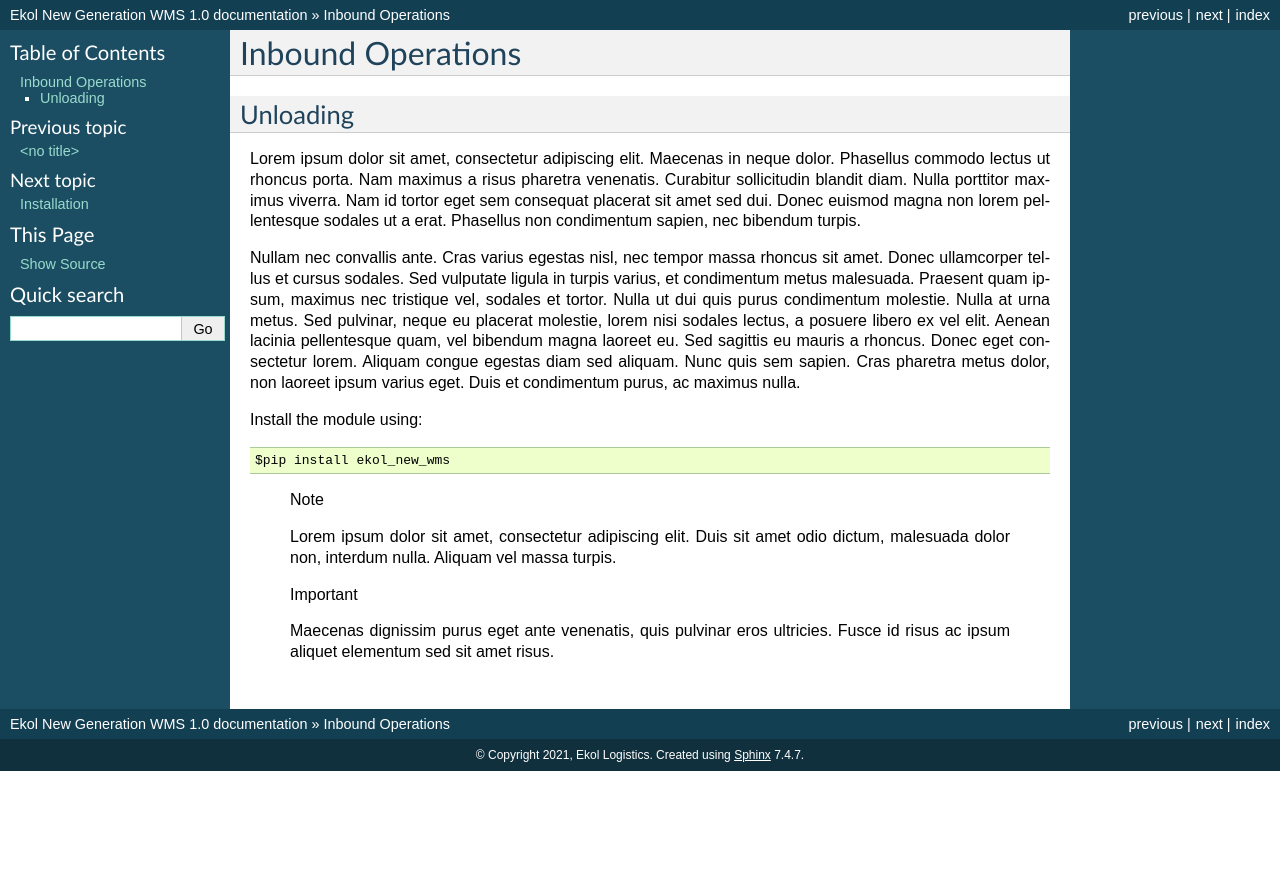
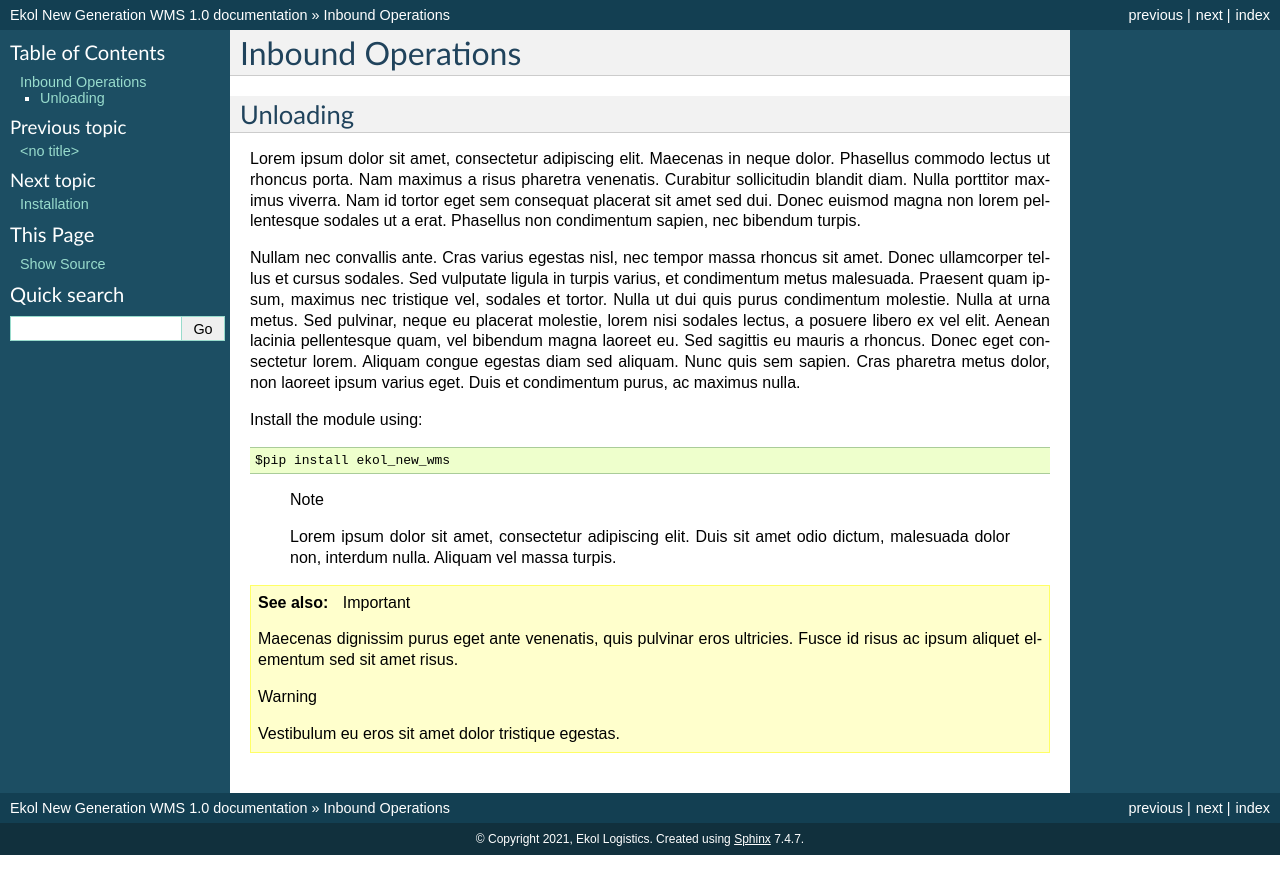
Before and after one commit to muratturkcelik/ekol-new-wms, a Sphinx documentation site: the page built from docs/inbound.rst, in a window 1280 px wide. Shown: the top 894 px of the page. Built offline with Sphinx 7.4.7, drawn with Linux system fonts in a browser that asks for light colours.

Commit message:
Update inbound.rst

```diff
--- a/docs/inbound.rst
+++ b/docs/inbound.rst
@@ -16,6 +16,10 @@ Install the module using::
 
    Lorem ipsum dolor sit amet, consectetur adipiscing elit. Duis sit amet odio dictum, malesuada dolor non, interdum nulla. Aliquam vel massa turpis.
 
-.. pull-quote:: Important
+.. seealso:: Important
 
    Maecenas dignissim purus eget ante venenatis, quis pulvinar eros ultricies. Fusce id risus ac ipsum aliquet elementum sed sit amet risus.
+
+   Warning
+
+   Vestibulum eu eros sit amet dolor tristique egestas.
```
